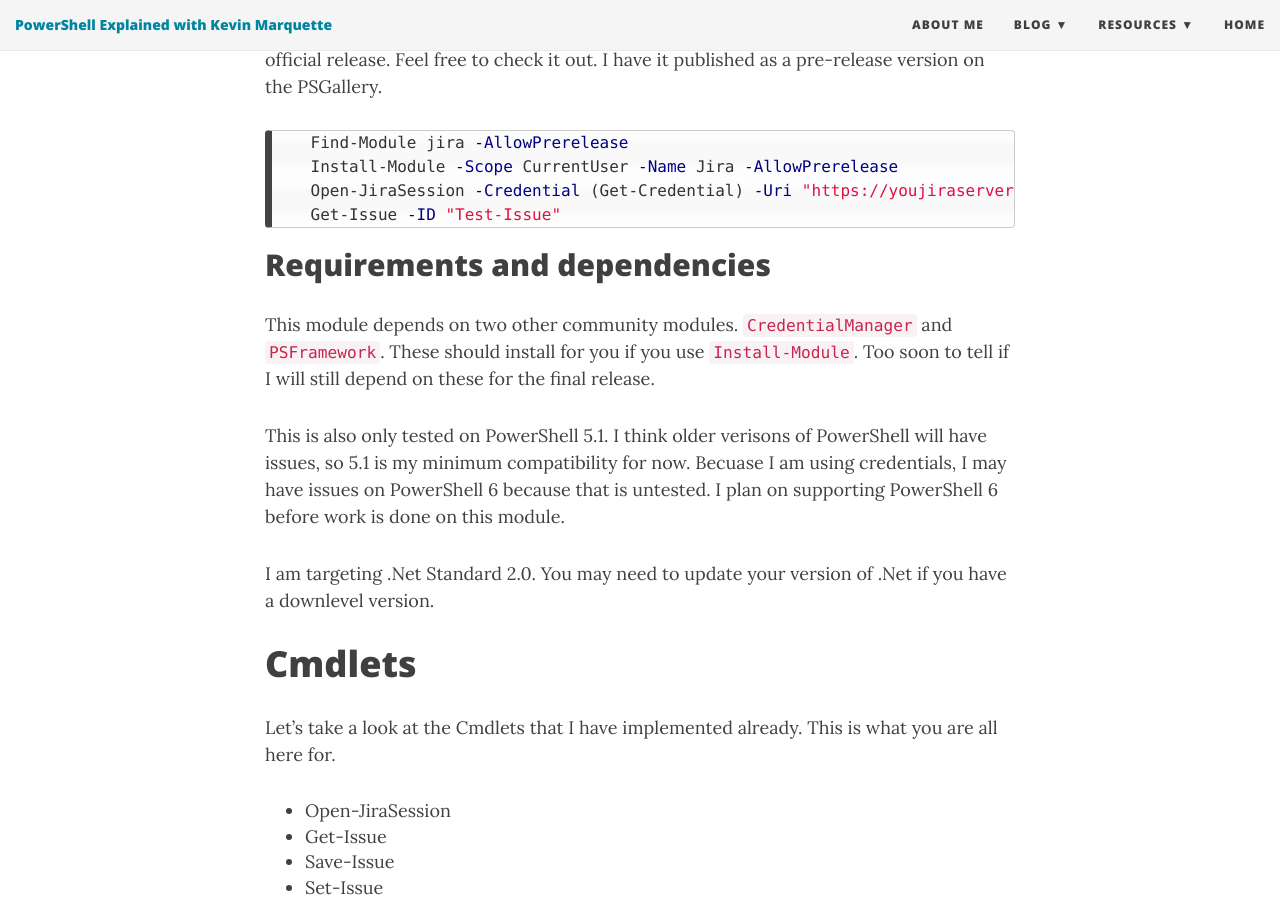
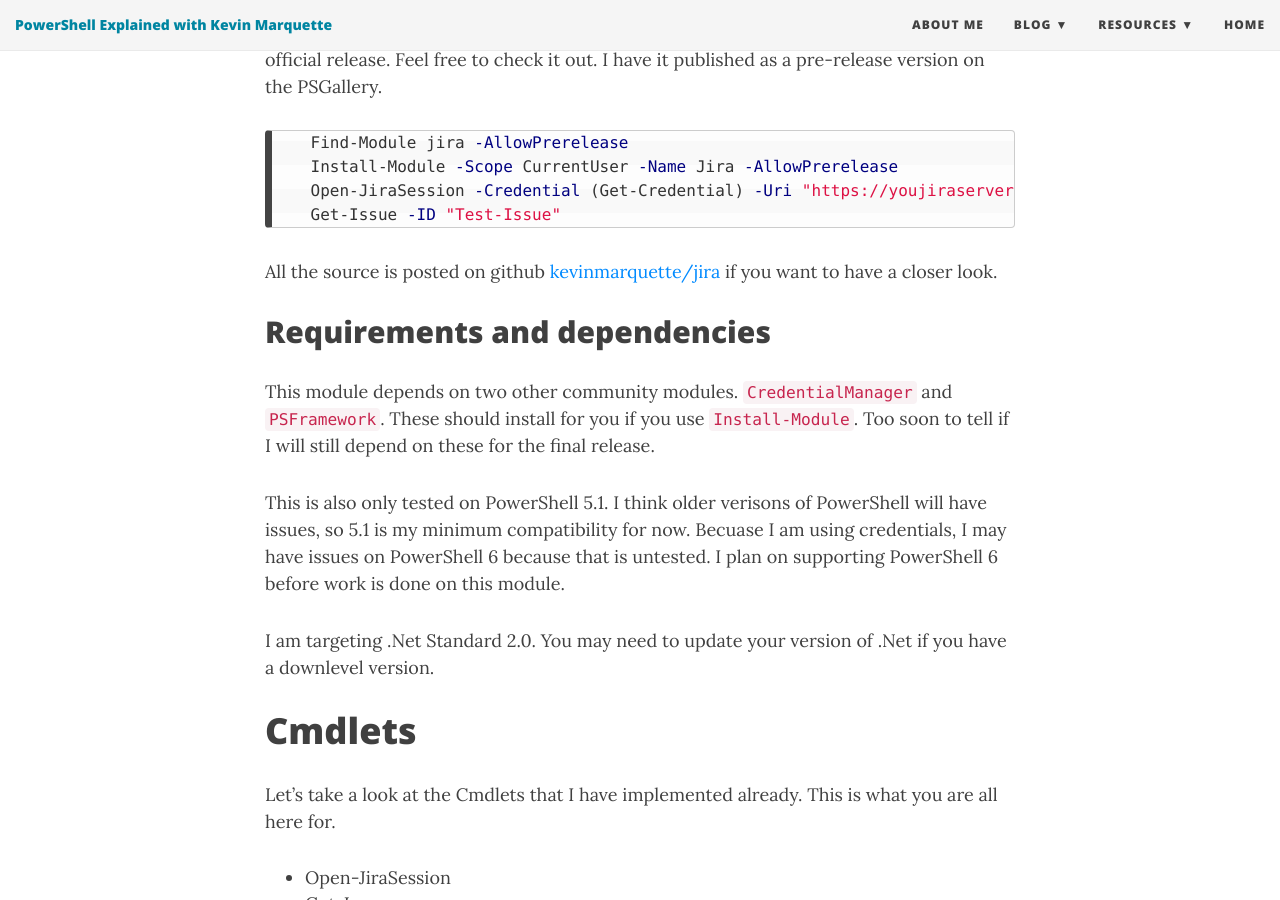
Before and after one commit to KevinMarquette/kevinmarquette.github.io, a Jekyll site: the page built from _posts/2019-03-18-Powershell-jira-module.md, in a window 1280 px wide and 900 px high, scrolled down 2726 px. Built offline with Jekyll 4.4.1, drawn with Linux system fonts in a browser that asks for light colours; nearby versions of some CDN libraries.

Commit message:
add link to repo

````diff
--- a/_posts/2019-03-18-Powershell-jira-module.md
+++ b/_posts/2019-03-18-Powershell-jira-module.md
@@ -54,6 +54,8 @@
     Open-JiraSession -Credential (Get-Credential) -Uri "https://youjiraserver" -Save
     Get-Issue -ID "Test-Issue"
 ```
+
+All the source is posted on github [kevinmarquette/jira](https://github.com/KevinMarquette/jira) if you want to have a closer look.
 
 ## Requirements and dependencies
 
````
